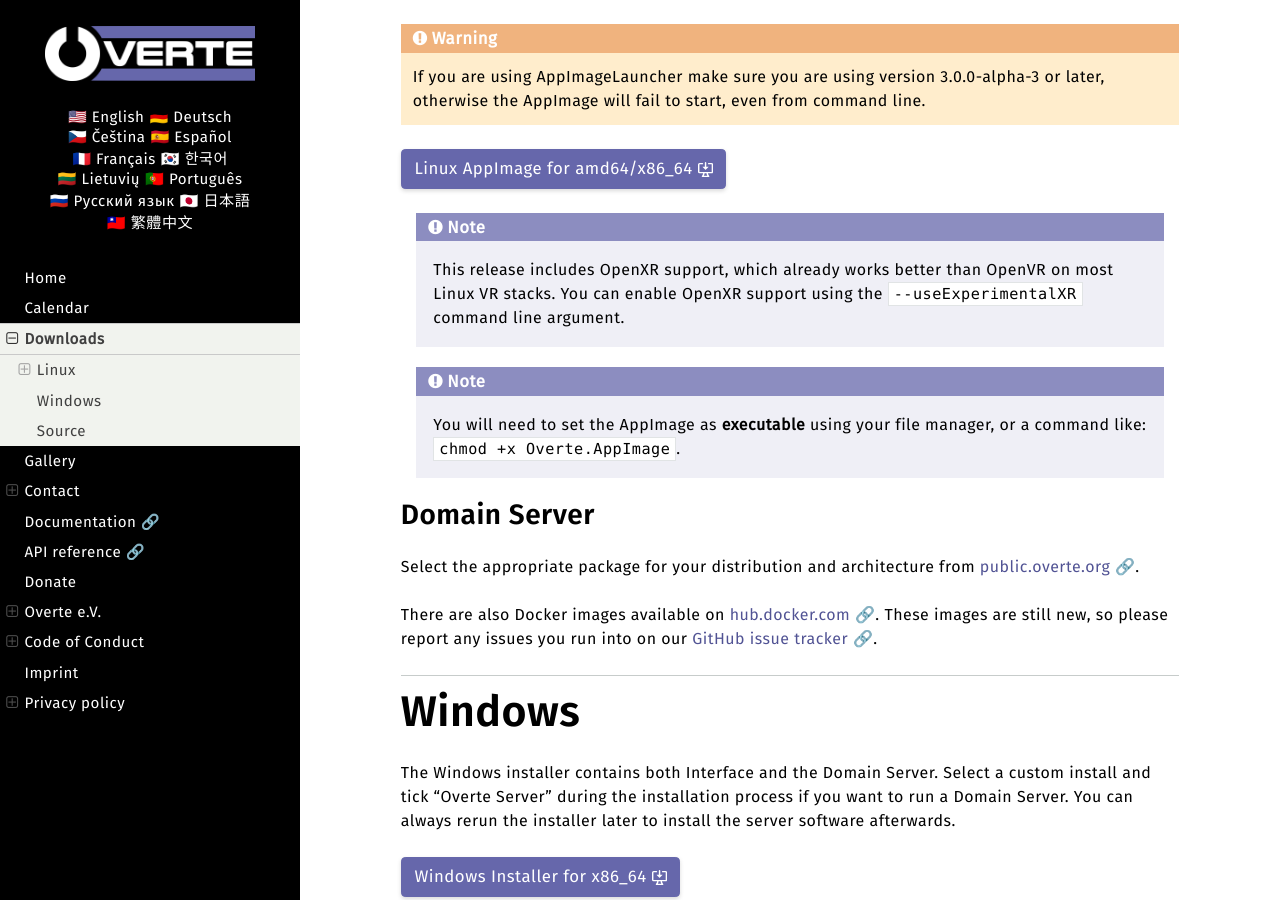
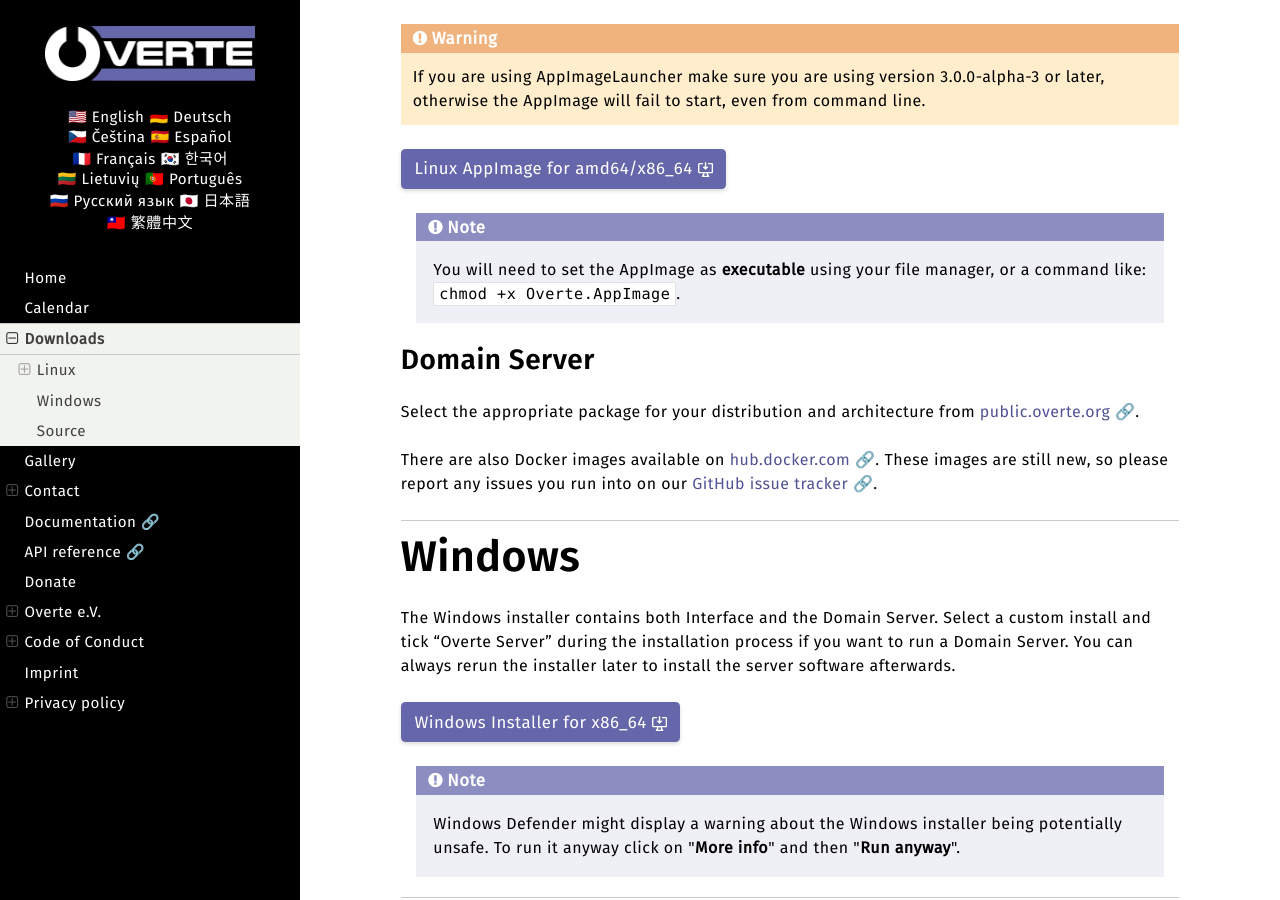
Before and after one commit to overte-org/overte-website-sphinx, a Sphinx documentation site: the page built from source/downloads.rst, in a window 1280 px wide and 900 px high, scrolled down 436 px. Built offline with Sphinx 7.4.7 and the Read the Docs theme 3.1.0, drawn with Linux system fonts in a browser that asks for light colours.

Commit message:
Remove mention of `--useExperimentalXR` since we now have a selector appear on start.

```diff
--- a/source/downloads.rst
+++ b/source/downloads.rst
@@ -27,11 +27,6 @@
     :color: primary
 
         Linux AppImage for amd64/x86_64 :octicon:`desktop-download;0.9em;`
-
-.. note::
-
-    This release includes OpenXR support, which already works better than OpenVR on most Linux VR stacks.
-    You can enable OpenXR support using the :bash:`--useExperimentalXR` command line argument.
 
 .. note::
 
```
